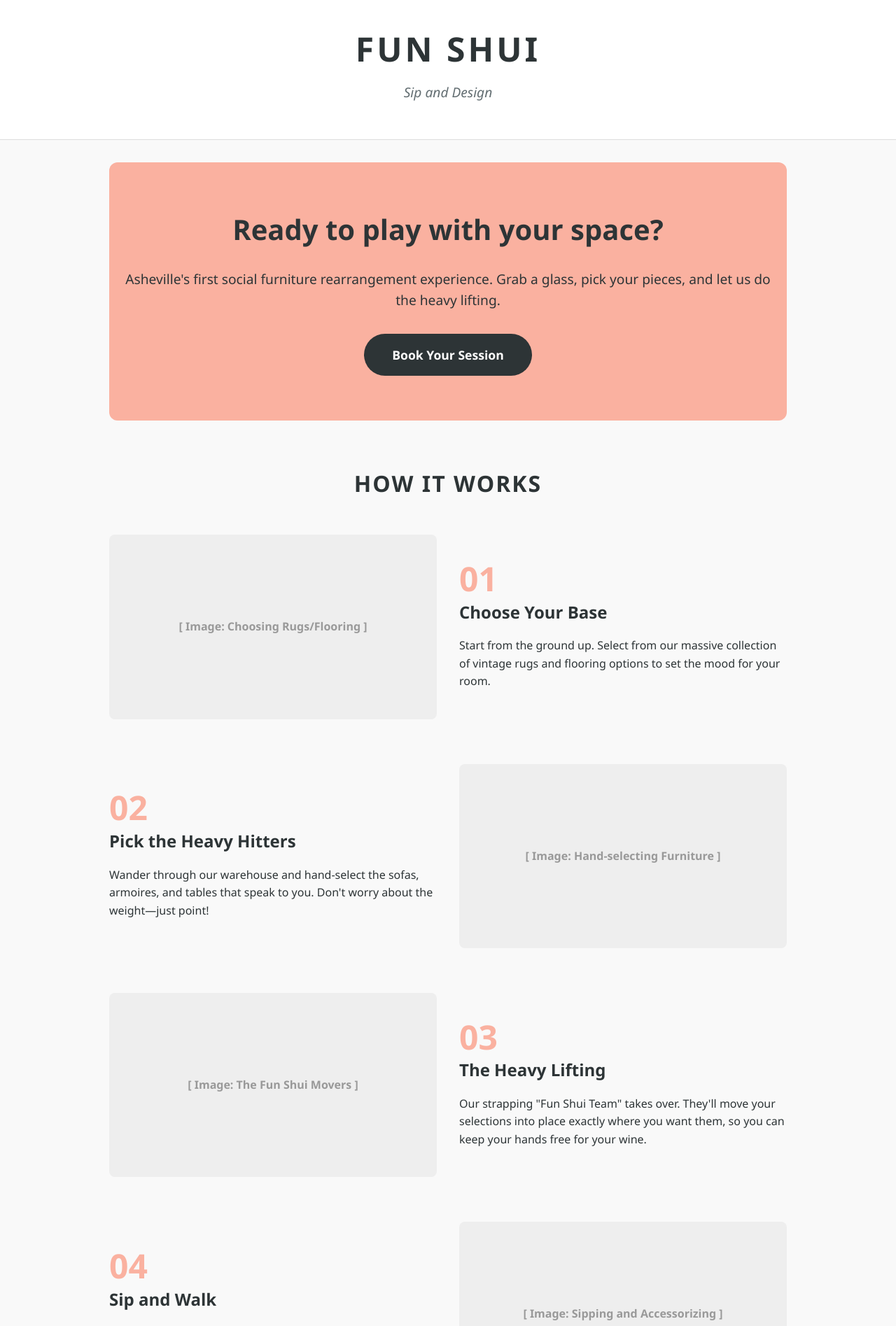
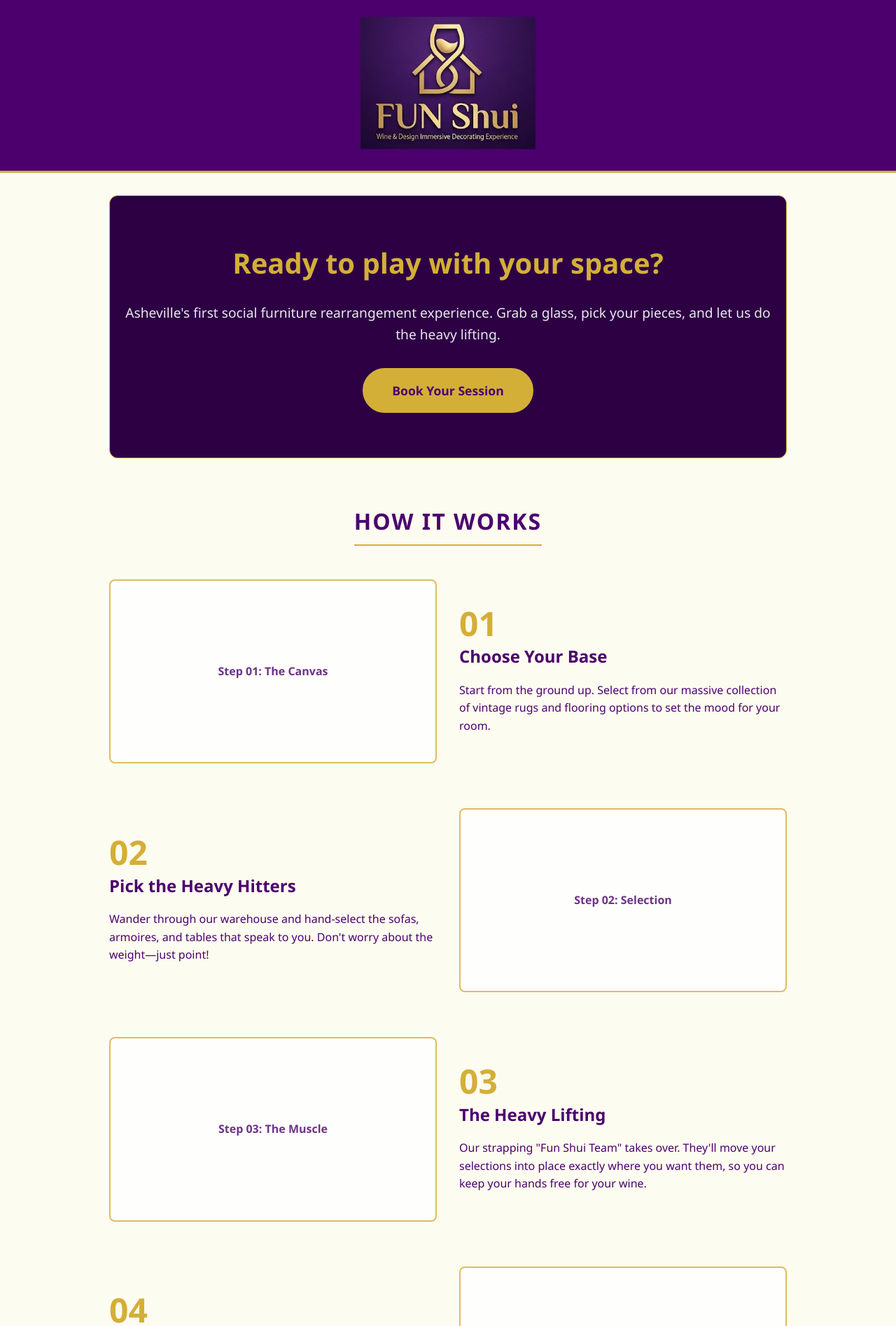
Before and after one commit to bmacer/fun-shui, a React (Vite) app in the folder website/: page / in a window 1280 px wide. Shown: the top 1895 px of the page at 70% size. Built offline with nearby package versions, Linux system fonts and the light colour scheme.

Commit message:
style: update branding and color scheme to match logo

```diff
--- a/website/src/App.css
+++ b/website/src/App.css
@@ -1,21 +1,13 @@
 .header {
-  background: var(--white);
-  padding: 2rem 1rem;
+  background: var(--primary);
+  padding: 1.5rem 1rem;
   text-align: center;
-  border-bottom: 1px solid #ddd;
+  border-bottom: 3px solid var(--accent);
 }
 
-.header h1 {
-  font-size: 3rem;
-  letter-spacing: 4px;
-  text-transform: uppercase;
-}
-
-.tagline {
-  color: var(--secondary);
-  font-style: italic;
-  font-size: 1.2rem;
-  margin-top: 0.5rem;
+.logo-img {
+  max-width: 250px;
+  height: auto;
 }
 
 .container {
@@ -27,30 +19,35 @@
 .hero {
   text-align: center;
   padding: 4rem 1rem;
-  background: var(--accent);
-  color: var(--primary);
+  background: var(--dark);
+  color: var(--white);
   border-radius: 12px;
   margin-bottom: 4rem;
+  border: 1px solid var(--accent);
 }
 
 .hero h2 {
   font-size: 2.5rem;
   margin-bottom: 1.5rem;
+  color: var(--accent);
 }
 
 .btn-primary {
   display: inline-block;
-  background: var(--primary);
-  color: var(--white);
+  background: var(--accent);
+  color: var(--primary);
   padding: 1rem 2.5rem;
   border-radius: 50px;
   font-weight: bold;
   font-size: 1.1rem;
-  transition: transform 0.2s;
+  transition: all 0.2s;
+  border: 2px solid var(--accent);
 }
 
 .btn-primary:hover {
   transform: translateY(-2px);
+  background: transparent;
+  color: var(--accent);
 }
 
 .section-title {
@@ -62,6 +59,10 @@
   font-size: 2rem;
   text-transform: uppercase;
   letter-spacing: 2px;
+  color: var(--primary);
+  border-bottom: 2px solid var(--accent);
+  display: inline-block;
+  padding-bottom: 0.5rem;
 }
 
 .steps-grid {
@@ -86,14 +87,16 @@
 }
 
 .step-image {
-  background: #eee;
+  background: var(--white);
   aspect-ratio: 16/9;
   border-radius: 8px;
   display: flex;
   align-items: center;
   justify-content: center;
   font-weight: bold;
-  color: #999;
+  color: var(--primary);
+  border: 2px solid var(--accent);
+  opacity: 0.8;
 }
 
 .step-content h3 {
@@ -114,13 +117,13 @@
     grid-template-columns: 1fr;
     direction: ltr !important;
   }
-  .header h1 { font-size: 2rem; }
 }
 
 footer {
   text-align: center;
   padding: 4rem 1rem;
-  color: var(--secondary);
-  border-top: 1px solid #ddd;
+  color: var(--white);
+  background: var(--primary);
   margin-top: 4rem;
+  border-top: 3px solid var(--accent);
 }
--- a/website/src/App.tsx
+++ b/website/src/App.tsx
@@ -4,14 +4,13 @@ function App() {
   return (
     <div className="app">
       <header className="header">
-        <h1>Fun Shui</h1>
-        <p className="tagline">Sip and Design</p>
+        <img src="/logo.png" alt="Fun Shui Logo" className="logo-img" />
       </header>
 
       <main className="container">
         <section className="hero">
           <h2>Ready to play with your space?</h2>
-          <p style={{ marginBottom: '2rem', fontSize: '1.2rem' }}>
+          <p style={{ marginBottom: '2rem', fontSize: '1.2rem', opacity: 0.9 }}>
             Asheville's first social furniture rearrangement experience.
             Grab a glass, pick your pieces, and let us do the heavy lifting.
           </p>
@@ -25,7 +24,7 @@ function App() {
 
           <div className="steps-grid">
             <div className="step-card">
-              <div className="step-image">[ Image: Choosing Rugs/Flooring ]</div>
+              <div className="step-image">Step 01: The Canvas</div>
               <div className="step-content">
                 <div className="step-number">01</div>
                 <h3>Choose Your Base</h3>
@@ -34,7 +33,7 @@ function App() {
             </div>
 
             <div className="step-card">
-              <div className="step-image">[ Image: Hand-selecting Furniture ]</div>
+              <div className="step-image">Step 02: Selection</div>
               <div className="step-content">
                 <div className="step-number">02</div>
                 <h3>Pick the Heavy Hitters</h3>
@@ -43,7 +42,7 @@ function App() {
             </div>
 
             <div className="step-card">
-              <div className="step-image">[ Image: The Fun Shui Movers ]</div>
+              <div className="step-image">Step 03: The Muscle</div>
               <div className="step-content">
                 <div className="step-number">03</div>
                 <h3>The Heavy Lifting</h3>
@@ -52,7 +51,7 @@ function App() {
             </div>
 
             <div className="step-card">
-              <div className="step-image">[ Image: Sipping and Accessorizing ]</div>
+              <div className="step-image">Step 04: The Polish</div>
               <div className="step-content">
                 <div className="step-number">04</div>
                 <h3>Sip and Walk</h3>
--- a/website/src/index.css
+++ b/website/src/index.css
@@ -1,9 +1,11 @@
 :root {
-  --primary: #2d3436;
-  --accent: #fab1a0;
+  --primary: #4B006E;
+  --accent: #D4AF37;
+  --accent-light: #E5C76B;
   --secondary: #636e72;
-  --light: #f9f9f9;
+  --light: #FDFCF0;
   --white: #ffffff;
+  --dark: #2D0044;
   --font-main: 'Segoe UI', Tahoma, Geneva, Verdana, sans-serif;
 }
 
```
Also changed, not shown: website/public/logo.png (added), 1 other file (tests, documents, lock files or other folders).
